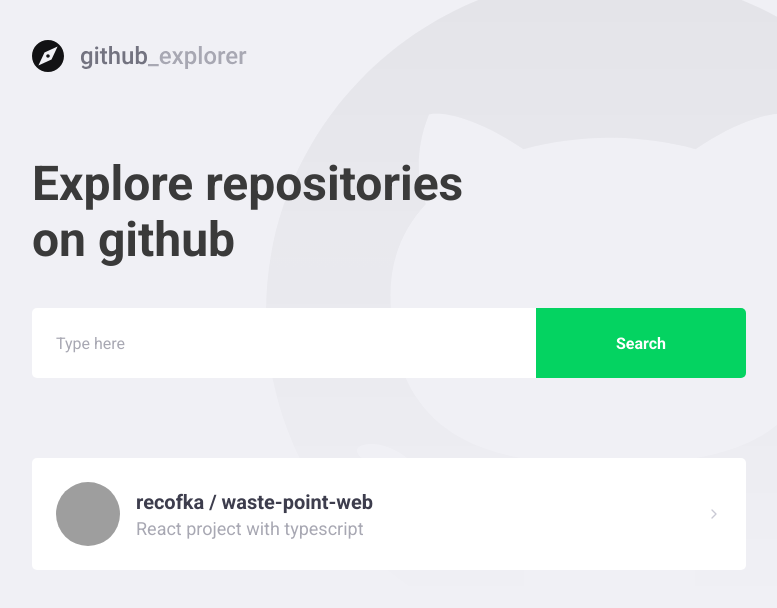
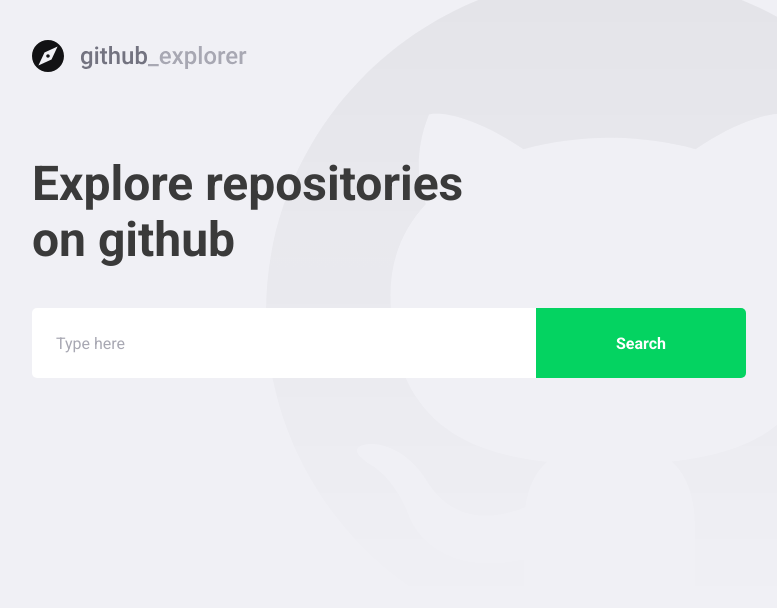
Before and after one commit to recofka/github-explorer, a React (Create React App) app: page / in a window 1280 px wide. Shown: the top 608 px of the page, without its empty margins (148-925 px from the left). Built offline with nearby package versions, Linux system fonts and the light colour scheme; grey boxes are pictures that could not be loaded.

Commit message:
retriving api data

```diff
--- a/package.json
+++ b/package.json
@@ -11,6 +11,7 @@
     "@types/react": "^16.9.0",
     "@types/react-dom": "^16.9.0",
     "@types/react-router-dom": "^5.1.5",
+    "axios": "^0.19.2",
     "polished": "^3.6.5",
     "react": "^16.13.1",
     "react-dom": "^16.13.1",
--- a/src/pages/Dashboard/index.tsx
+++ b/src/pages/Dashboard/index.tsx
@@ -1,29 +1,64 @@
-import React from 'react';
+import React, { useState, FormEvent } from 'react';
 import { FiChevronRight } from 'react-icons/fi';
+import api from '../../services/api';
 import logoImg from '../../assets/logo.svg';
 import { Title, Form, Repositories } from './styles';
 
+interface Repository {
+  full_name: string;
+  description: string;
+  owner: {
+    login: string;
+    avatar_url: string;
+  };
+}
+
 const Dashboard: React.FC = () => {
+  const [newRepo, setNewRepo] = useState('');
+  const [repositories, setRepositories] = useState<Repository[]>([]);
+
+  async function handleAddRepository(
+    event: FormEvent<HTMLFormElement>,
+  ): Promise<void> {
+    event.preventDefault();
+
+    const response = await api.get<Repository>(`repos/${newRepo}`);
+
+    const repository = response.data;
+
+    setRepositories([...repositories, repository]);
+    setNewRepo('');
+  }
+
   return (
     <>
       <img src={logoImg} alt="Github Explorer" />
       <Title>Explore repositories on github</Title>
-      <Form>
-        <input placeholder="Type here" />
+      <Form onSubmit={handleAddRepository}>
+        <input
+          value={newRepo}
+          onChange={e => setNewRepo(e.target.value)}
+          placeholder="Type here"
+        />
         <button type="submit">Search</button>
       </Form>
       <Repositories>
-        <a href="https://github.com/recofka/waste-point-web">
+        {repositories.map(repository => (
+          <a
+            key={repository.full_name}
+            href="https://github.com/recofka/waste-point-web"
+          >
             <img
-            src="https://avatars0.githubusercontent.com/u/22827350?s=460&u=85b1413e88d5a645a375885936e29810faba1a3d&v=4"
-            alt="Denise Recofka"
+              src={repository.owner.avatar_url}
+              alt={repository.owner.login}
             />
             <div>
-            <strong>recofka / waste-point-web</strong>
-            <p>React project with typescript</p>
+              <strong>{repository.full_name}</strong>
+              <p>{repository.description}</p>
             </div>
             <FiChevronRight />
           </a>
+        ))}
       </Repositories>
     </>
   );
--- a/src/pages/Dashboard/styles.ts
+++ b/src/pages/Dashboard/styles.ts
@@ -74,6 +74,7 @@
 
     div {
       margin-left: 16px;
+      flex: 1;
 
       strong {
         font-size: 20px;
--- a/src/services/api.ts
+++ b/src/services/api.ts
@@ -0,0 +1,7 @@
+import axios from 'axios';
+
+const api = axios.create({
+  baseURL: 'https://api.github.com',
+});
+
+export default api;
```
Also changed, not shown: 1 other file (tests, documents, lock files or other folders). Lines whose indentation alone changed are shown as unchanged.
